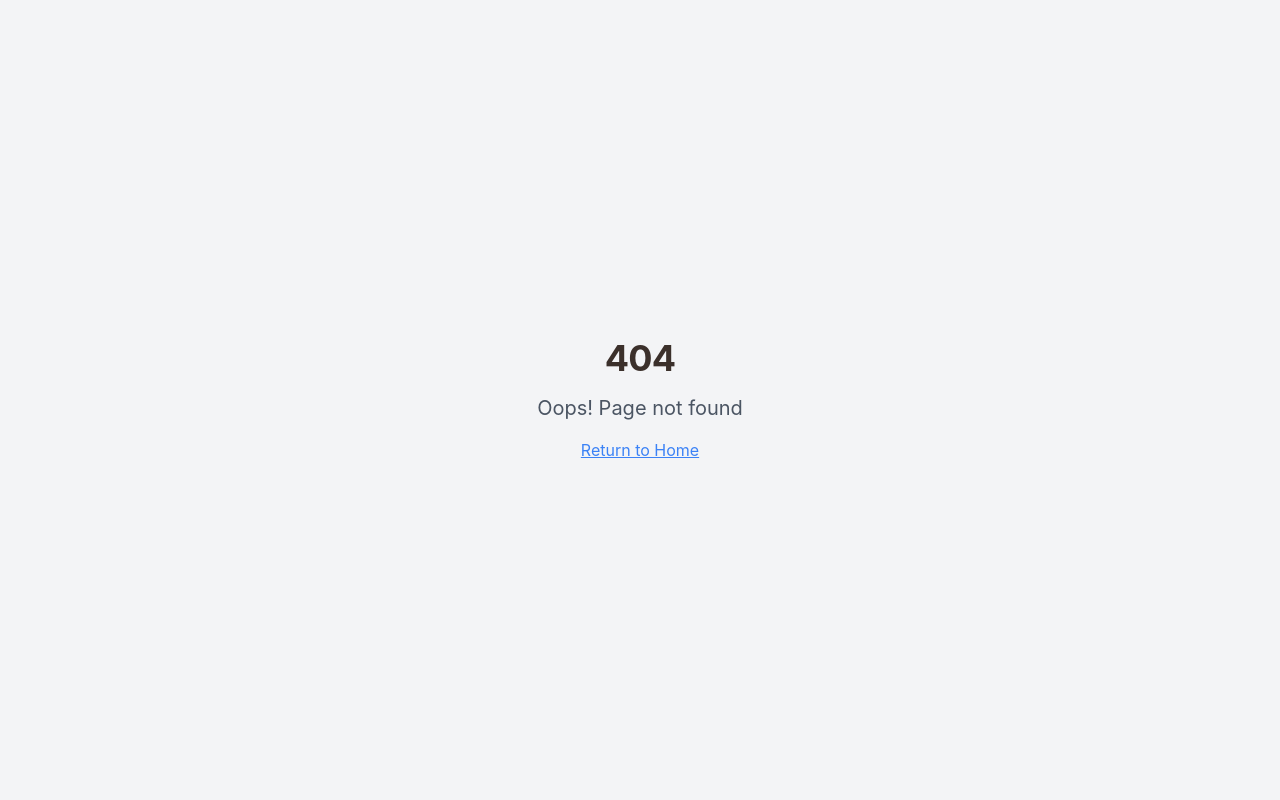
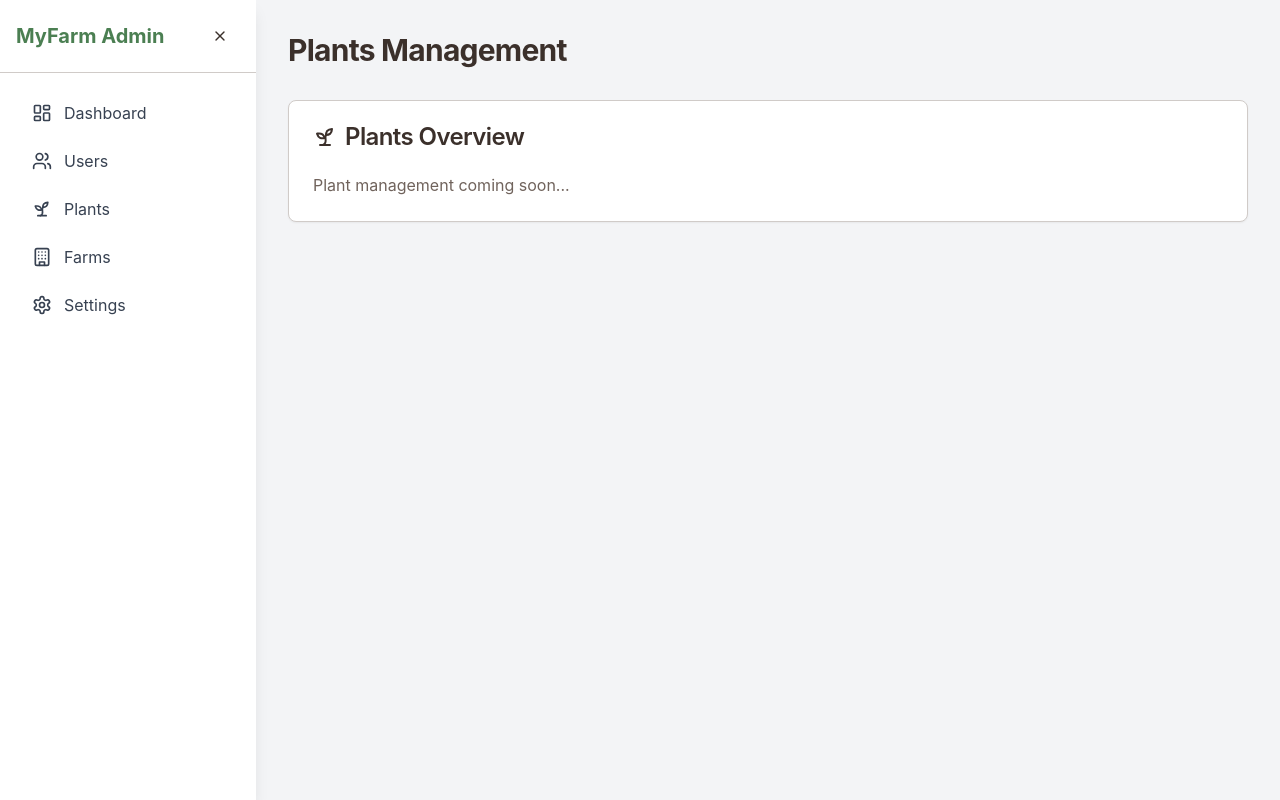
Before and after one commit to SDSamarasinghe/myfarm-fresh-connect, a React (Vite) app: page /admin/plants in a window 1280 px wide. Before the commit this address had no page. Built offline with nearby package versions, Linux system fonts and the light colour scheme.

Commit message:
feat: Implement admin menu item components
Create components for each admin menu item, such as Dashboard, Users, Plants, Farms, and Settings.

```diff
--- a/src/App.tsx
+++ b/src/App.tsx
@@ -1,3 +1,4 @@
+
 import { Toaster } from "@/components/ui/toaster";
 import { Toaster as Sonner } from "@/components/ui/sonner";
 import { TooltipProvider } from "@/components/ui/tooltip";
@@ -13,6 +14,10 @@ import Pricing from "./pages/Pricing";
 import HowItWorks from "./pages/HowItWorks";
 import NotFound from "./pages/NotFound";
 import Dashboard from "./pages/admin/Dashboard";
+import Users from "./pages/admin/Users";
+import AdminPlants from "./pages/admin/AdminPlants";
+import AdminFarms from "./pages/admin/AdminFarms";
+import Settings from "./pages/admin/Settings";
 
 const queryClient = new QueryClient();
 
@@ -31,6 +36,10 @@ const App = () => (
           <Route path="/pricing" element={<Pricing />} />
           <Route path="/how-it-works" element={<HowItWorks />} />
           <Route path="/admin" element={<Dashboard />} />
+          <Route path="/admin/users" element={<Users />} />
+          <Route path="/admin/plants" element={<AdminPlants />} />
+          <Route path="/admin/farms" element={<AdminFarms />} />
+          <Route path="/admin/settings" element={<Settings />} />
           <Route path="*" element={<NotFound />} />
         </Routes>
       </BrowserRouter>
--- /dev/null
+++ b/src/pages/admin/AdminFarms.tsx
@@ -0,0 +1,27 @@
+
+import { Card, CardContent, CardHeader, CardTitle } from "@/components/ui/card";
+import { Building } from "lucide-react";
+import AdminLayout from "@/components/layout/AdminLayout";
+
+const AdminFarms = () => {
+  return (
+    <AdminLayout>
+      <div className="flex justify-between items-center mb-8">
+        <h1 className="text-3xl font-bold">Farms Management</h1>
+      </div>
+      <Card>
+        <CardHeader>
+          <CardTitle className="flex items-center gap-2">
+            <Building className="h-6 w-6" />
+            Farms Overview
+          </CardTitle>
+        </CardHeader>
+        <CardContent>
+          <p className="text-muted-foreground">Farm management coming soon...</p>
+        </CardContent>
+      </Card>
+    </AdminLayout>
+  );
+};
+
+export default AdminFarms;
--- /dev/null
+++ b/src/pages/admin/AdminPlants.tsx
@@ -0,0 +1,27 @@
+
+import { Card, CardContent, CardHeader, CardTitle } from "@/components/ui/card";
+import { Sprout } from "lucide-react";
+import AdminLayout from "@/components/layout/AdminLayout";
+
+const AdminPlants = () => {
+  return (
+    <AdminLayout>
+      <div className="flex justify-between items-center mb-8">
+        <h1 className="text-3xl font-bold">Plants Management</h1>
+      </div>
+      <Card>
+        <CardHeader>
+          <CardTitle className="flex items-center gap-2">
+            <Sprout className="h-6 w-6" />
+            Plants Overview
+          </CardTitle>
+        </CardHeader>
+        <CardContent>
+          <p className="text-muted-foreground">Plant management coming soon...</p>
+        </CardContent>
+      </Card>
+    </AdminLayout>
+  );
+};
+
+export default AdminPlants;
--- /dev/null
+++ b/src/pages/admin/Settings.tsx
@@ -0,0 +1,27 @@
+
+import { Card, CardContent, CardHeader, CardTitle } from "@/components/ui/card";
+import { Settings as SettingsIcon } from "lucide-react";
+import AdminLayout from "@/components/layout/AdminLayout";
+
+const Settings = () => {
+  return (
+    <AdminLayout>
+      <div className="flex justify-between items-center mb-8">
+        <h1 className="text-3xl font-bold">Settings</h1>
+      </div>
+      <Card>
+        <CardHeader>
+          <CardTitle className="flex items-center gap-2">
+            <SettingsIcon className="h-6 w-6" />
+            System Settings
+          </CardTitle>
+        </CardHeader>
+        <CardContent>
+          <p className="text-muted-foreground">Settings panel coming soon...</p>
+        </CardContent>
+      </Card>
+    </AdminLayout>
+  );
+};
+
+export default Settings;
--- /dev/null
+++ b/src/pages/admin/Users.tsx
@@ -0,0 +1,27 @@
+
+import { Card, CardContent, CardHeader, CardTitle } from "@/components/ui/card";
+import { Users as UsersIcon } from "lucide-react";
+import AdminLayout from "@/components/layout/AdminLayout";
+
+const Users = () => {
+  return (
+    <AdminLayout>
+      <div className="flex justify-between items-center mb-8">
+        <h1 className="text-3xl font-bold">Users Management</h1>
+      </div>
+      <Card>
+        <CardHeader>
+          <CardTitle className="flex items-center gap-2">
+            <UsersIcon className="h-6 w-6" />
+            Users Overview
+          </CardTitle>
+        </CardHeader>
+        <CardContent>
+          <p className="text-muted-foreground">User management coming soon...</p>
+        </CardContent>
+      </Card>
+    </AdminLayout>
+  );
+};
+
+export default Users;
```
